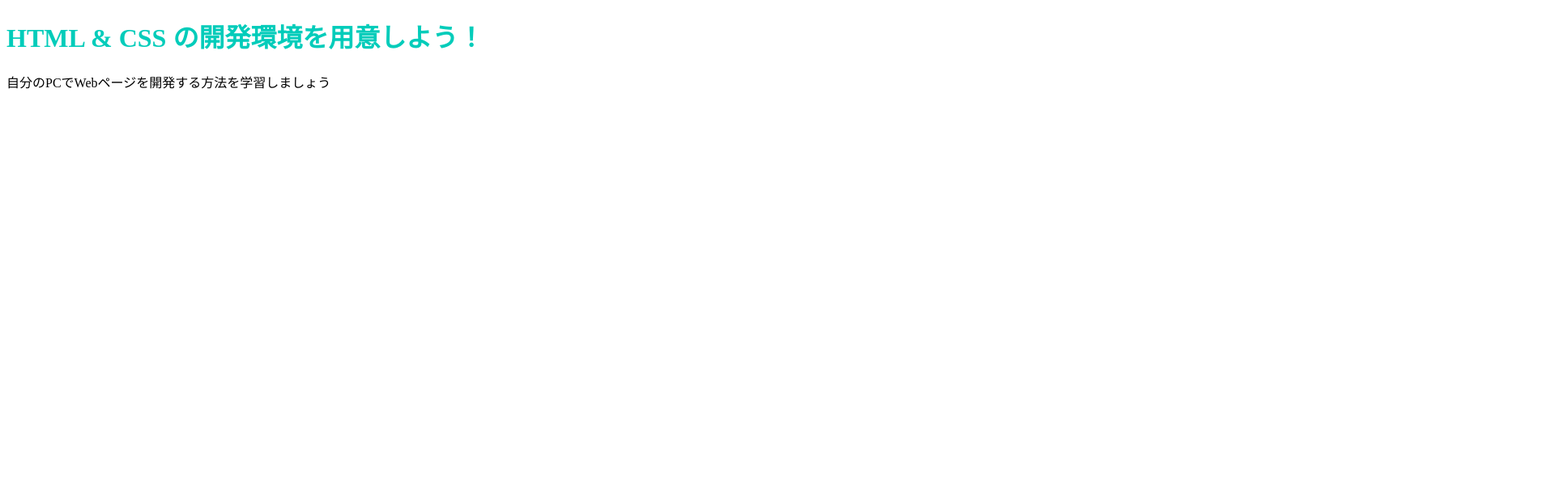
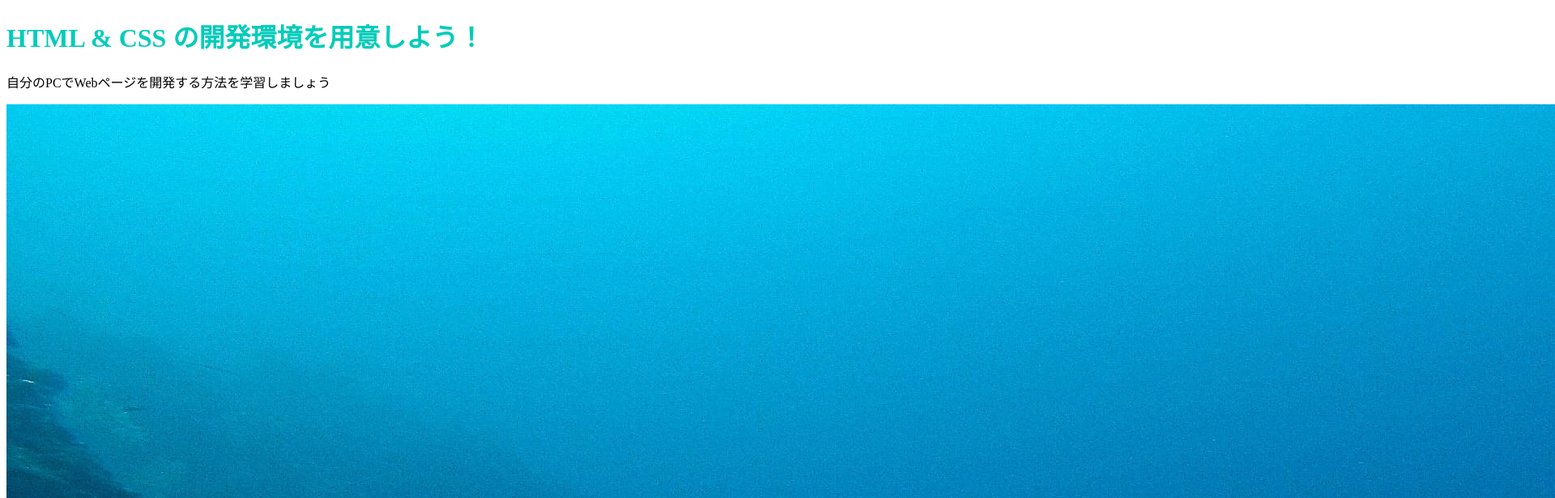
Before and after one commit to tomtomtktk/tomtomtktk.github.io, a plain HTML site: page index.html in a window 1280 px wide. Shown: the top 616 px of the page at 81% size, 1920 px wide, since content can reach past the window. Drawn offline with Linux system fonts and the light colour scheme.

Commit message:
Update index.html

```diff
--- a/index.html
+++ b/index.html
@@ -8,5 +8,6 @@
   <body>
     <h1 class="title">HTML & CSS の開発環境を用意しよう！</h1>
     <p>自分のPCでWebページを開発する方法を学習しましょう</p>
+    <img src="erin-simmons-031Squ03RLk-unsplash.jpg">
   </body>
 </html>
```
